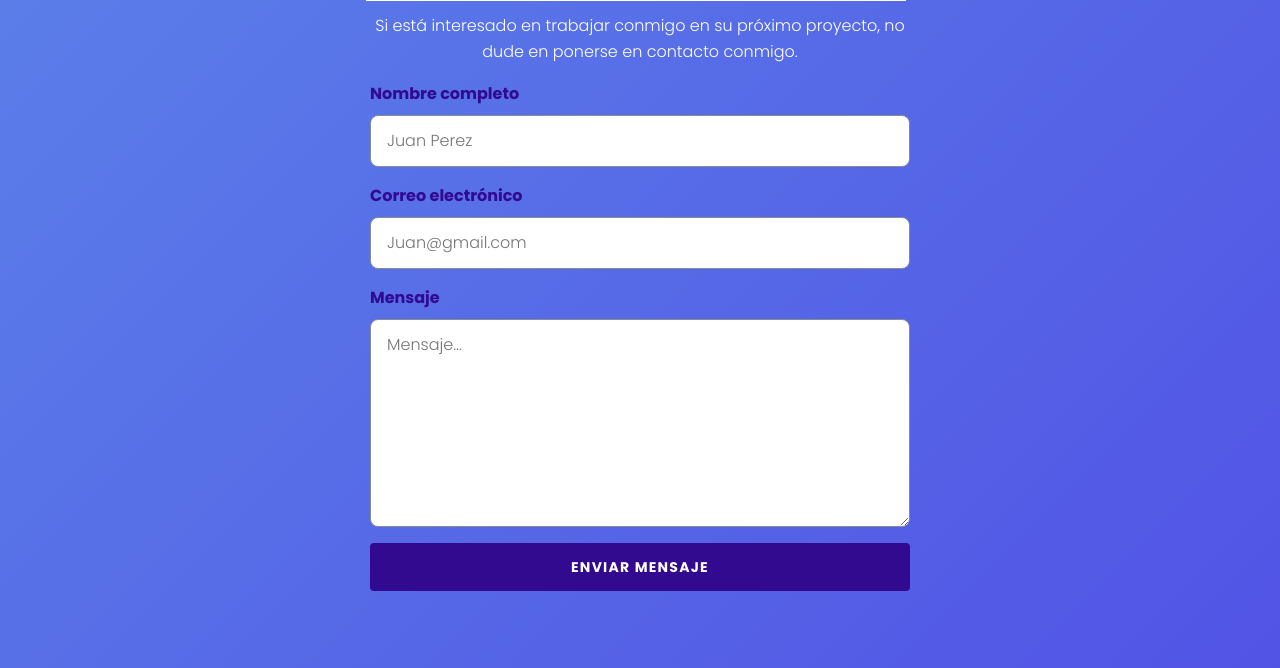
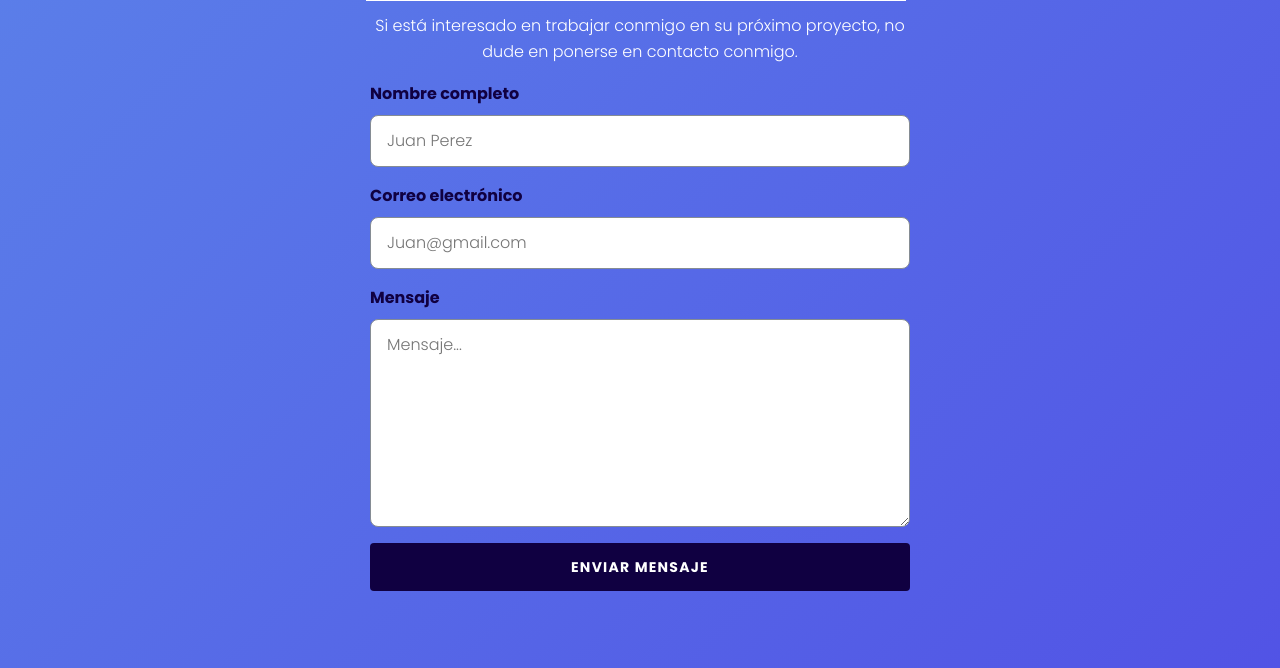
Before and after one commit to NataliaHilarion/Portafolio, a plain HTML site: page index.html in a window 1280 px wide. Shown: the part 5145-5813 px from the top of the page. Drawn offline with Linux system fonts and the light colour scheme.

Commit message:
Actualizan colores fondo

```diff
--- a/css/styles.css
+++ b/css/styles.css
@@ -32,7 +32,7 @@
   --textBoldSmall: bold 16px/26px var(--oxygen) ;
   --button: bold 14px/22px var(--baseFont) ;
   --caption: normal 12px/19px var(--baseFont) ;
-  --purple: #310A90;
+  --purple: rgb(16,0,65);
   --green: #42E2B8;
   --white: #FFFFFF;
 
```
